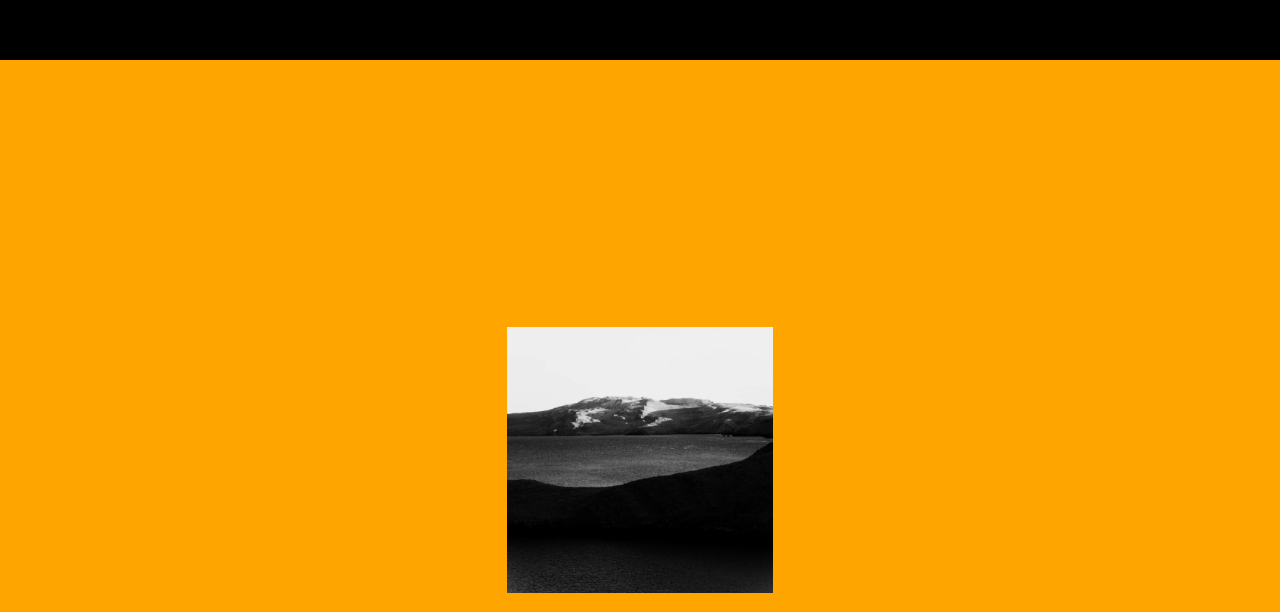
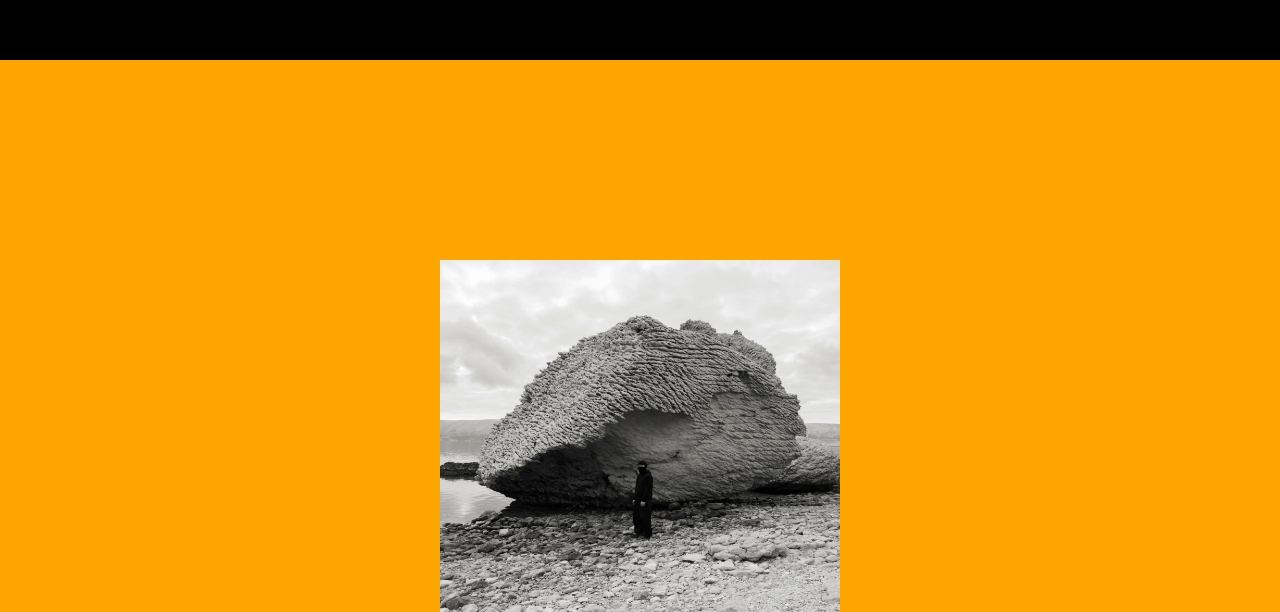
Before and after one commit to Subhamay-Dey/Restaurant--Website, a Next.js app in the folder restaurant-website/: page / in a window 1280 px wide. Shown: the part 340-952 px from the top of the page. Built offline with nearby package versions, Linux system fonts and the light colour scheme.

Commit message:
made an array of pictures with their source and their animation scale and mapped it in the return code where evry picture is coming with their respectuce src, scale and index.

```diff
--- a/restaurant-website/src/components/zoomParallax-animation/main/index.jsx
+++ b/restaurant-website/src/components/zoomParallax-animation/main/index.jsx
@@ -3,6 +3,13 @@ import React, { useRef } from 'react';
 import styles from "./style.module.scss";
 import Image from 'next/image';
 import picture1 from "../../../../public/images/picture1.jpeg"
+import picture2 from "../../../../public/images/picture2.jpeg"
+import picture3 from "../../../../public/images/picture3.jpg"
+import picture4 from "../../../../public/images/picture4.jpg"
+import picture5 from "../../../../public/images/picture5.jpg"
+import picture6 from "../../../../public/images/picture6.jpg"
+import picture7 from "../../../../public/images/picture7.jpeg"
+
 import { useScroll, useTransform, motion } from 'framer-motion';
 
 function Main() {
@@ -14,16 +21,49 @@ const {scrollYProgress} = useScroll({
   offset: ['start start', 'end end']
 })
 
-  const scale4 = useTransform(scrollYProgress, [0, 1], [0, 4])
+  const scale4 = useTransform(scrollYProgress, [0, 1], [1, 4])
+  const scale5 = useTransform(scrollYProgress, [0, 1], [1, 5])
+  const scale6 = useTransform(scrollYProgress, [0, 1], [1, 6])
+  const scale8 = useTransform(scrollYProgress, [0, 1], [1, 8])
+  const scale9 = useTransform(scrollYProgress, [0, 1], [1, 9])
+
+  const pictures = [
+    {
+      src: picture1, scale: scale4
+    },
+    {
+      src: picture2, scale: scale4
+    },
+    {
+      src: picture3, scale: scale4
+    },
+    {
+      src: picture4, scale: scale4
+    },
+    {
+      src: picture5, scale: scale4
+    },
+    {
+      src: picture6, scale: scale4
+    },
+    {
+      src: picture7, scale: scale4
+    }
+  ]
 
   return (
     <div ref={container} className={styles.container}>
       <div className={styles.sticky}>
-        <div className={styles.el}>
-          <motion.div style={{scale: scale4}} className={styles.imageContainer}>
-            <Image src={picture1} fill alt="image" placeholder='blur'/>
-          </motion.div>
-        </div>
+        {
+          pictures.map(({src, scale}, index) => {
+            return <div key={index} className={styles.el}>
+            <motion.div style={{scale}} className={styles.imageContainer}>
+              <Image src={src} fill alt="image" placeholder='blur'/>
+            </motion.div>
+          </div>
+          })
+        }
+
       </div>
     </div>
   )
```
